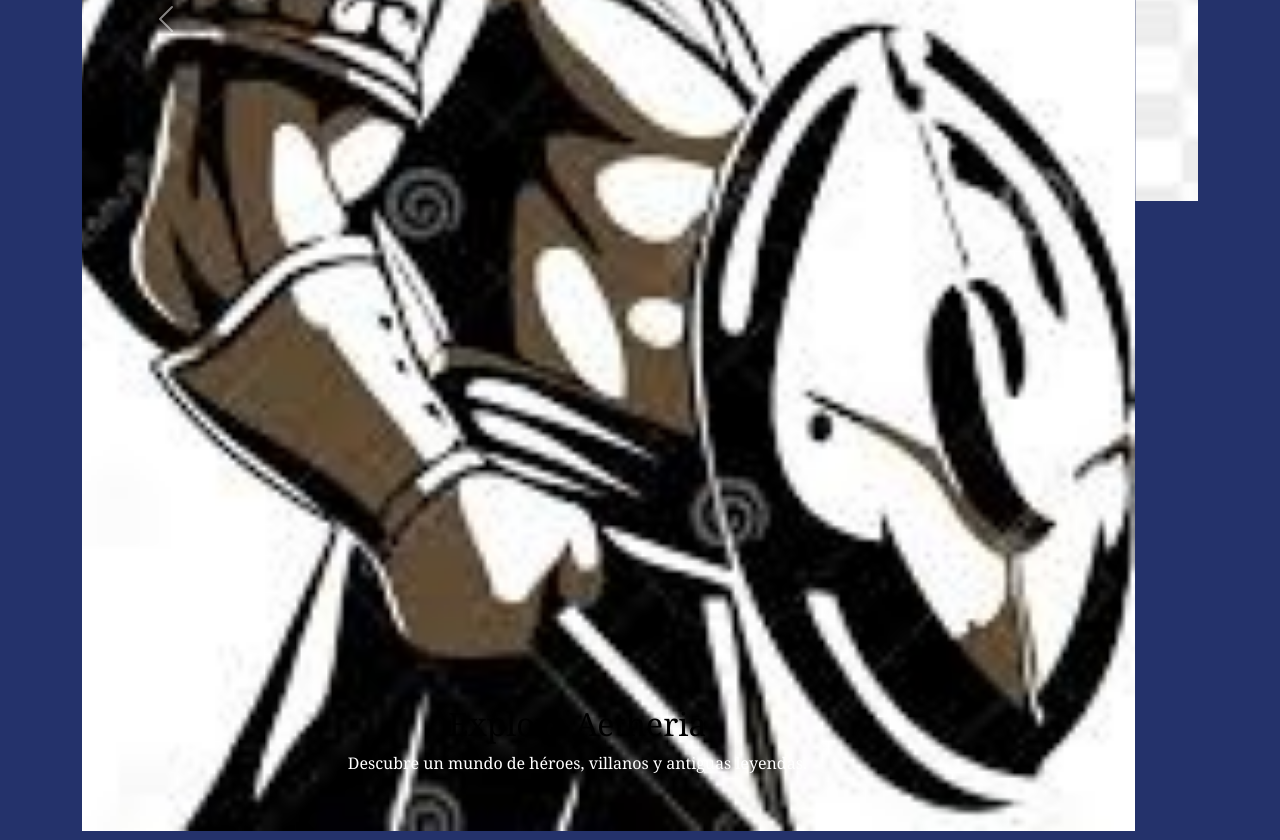
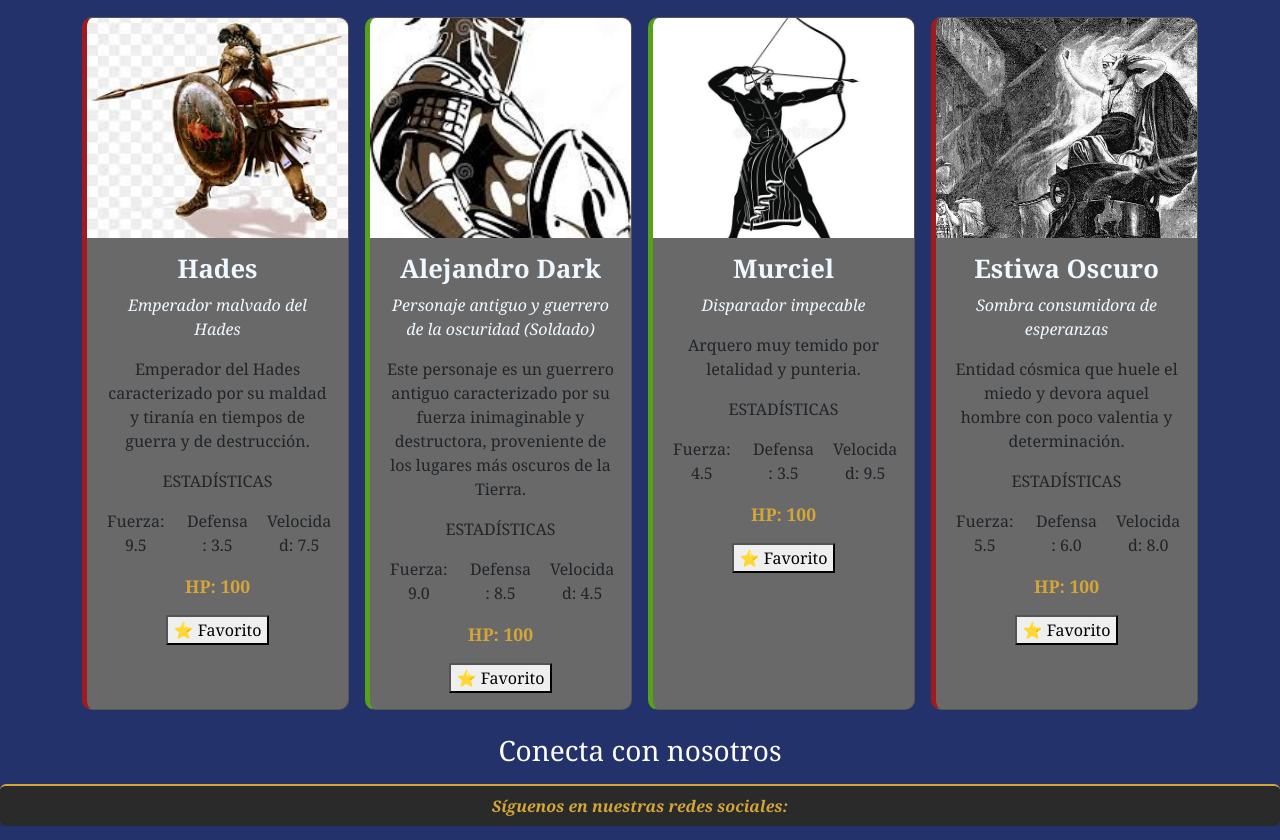
Before and after one commit to Christian-hub-art/Desarrollo-Web-Atheneas, a plain HTML site: page Taller 2 Desarrollo Web BecerraChristian/personajes.html in a window 1280 px wide. Shown: the part 817-1657 px from the top of the page. Drawn offline with nearby package versions, Linux system fonts and the light colour scheme.

Commit message:
Modificaciones estilo css y tamaño, adcional se añaden dos personajes a al pantalla

```diff
--- a/Taller 2 Desarrollo Web BecerraChristian/estilos.css
+++ b/Taller 2 Desarrollo Web BecerraChristian/estilos.css
@@ -43,8 +43,26 @@
 }
 
 .ficha img {
+    width: 100%;
     height: 220px;
     object-fit: cover;
+}
+
+#aetheria-carousel img {
+    width: 100%;
+    height: 580px;
+    object-fit: cover;
+}
+
+#aetheria-carousel .carousel-caption {
+    background-color: rgba(5, 11, 37, 1);
+    padding: 12px 20px;
+    border-radius: 8px;
+}
+
+#aetheria-carousel .carousel-caption h2,
+#aetheria-carousel .carousel-caption p {
+    color: white;
 }
 
 .nombre {
@@ -102,11 +120,11 @@
 
 
 #aetheria-carousel .carousel-caption h2 {
-    color: #000000;
+    color: #FFFFFF;
 }
 
 #aetheria-carousel .carousel-caption p {
-    color: #ffffff;
+    color: #FFFFFF;
 }
 
 #aetheria-carousel .carousel-caption h2,
--- a/Taller 2 Desarrollo Web BecerraChristian/personajes.html
+++ b/Taller 2 Desarrollo Web BecerraChristian/personajes.html
@@ -31,7 +31,7 @@
                     </div>
                 </div>
                 <div class="carousel-item">
-                    <img src="Heroe1.jpg" class="d-block w-100" alt="Aventura en Aetheria">
+                    <img src="Heroe 2.jpeg" class="d-block w-100" alt="Aventura en Aetheria">
                     <div class="carousel-caption">
                         <h2>Comparte la aventura</h2>
                         <p>Juega, diviértete y encuentra aliados en el camino.</p>
@@ -88,6 +88,38 @@
                     </div>
                 </article>
             </div>
+
+            <div class="col-12 col-md-6 col-lg-3">
+                <article class="ficha card h-100" data-tipo="heroe">
+                    <img src="Heroe 2.jpeg" class="card-img-top" alt="Un guerrero antiguo caracterizado por su fuerza inimaginable y destructora">
+                    <div class="card-body">
+                        <h2 class="nombre">Murciel</h2>
+                        <p class="clase">Disparador impecable</p>
+                        <p>Arquero muy temido por letalidad y punteria.</p>
+                        <p>ESTADÍSTICAS</p>
+                        <ul class="stats">
+                            <li>Fuerza: 4.5</li><li>Defensa: 3.5</li><li>Velocidad: 9.5</li>
+                        </ul>
+                        <p class="vida">HP: 100</p>
+                    </div>
+                </article>
+            </div>
+
+            <div class="col-12 col-md-6 col-lg-3">
+                <article class="ficha card h-100" data-tipo="villano">
+                    <img src="Villano 3.jpeg" class="card-img-top" alt="Un guerrero antiguo caracterizado por su fuerza inimaginable y destructora">
+                    <div class="card-body">
+                        <h2 class="nombre">Estiwa Oscuro</h2>
+                        <p class="clase">Sombra consumidora de esperanzas</p>
+                        <p>Entidad cósmica que huele el miedo y devora aquel hombre con poco valentia y determinación.</p>
+                        <p>ESTADÍSTICAS</p>
+                        <ul class="stats">
+                            <li>Fuerza: 5.5</li><li>Defensa: 6.0</li><li>Velocidad: 8.0</li>
+                        </ul>
+                        <p class="vida">HP: 100</p>
+                    </div>
+                </article>
+            </div>
         </section>
     </main>
 
```
Also changed, not shown: Taller 2 Desarrollo Web BecerraChristian/Heroe 2.jpeg (added), Taller 2 Desarrollo Web BecerraChristian/Villano 3.jpeg (added).
